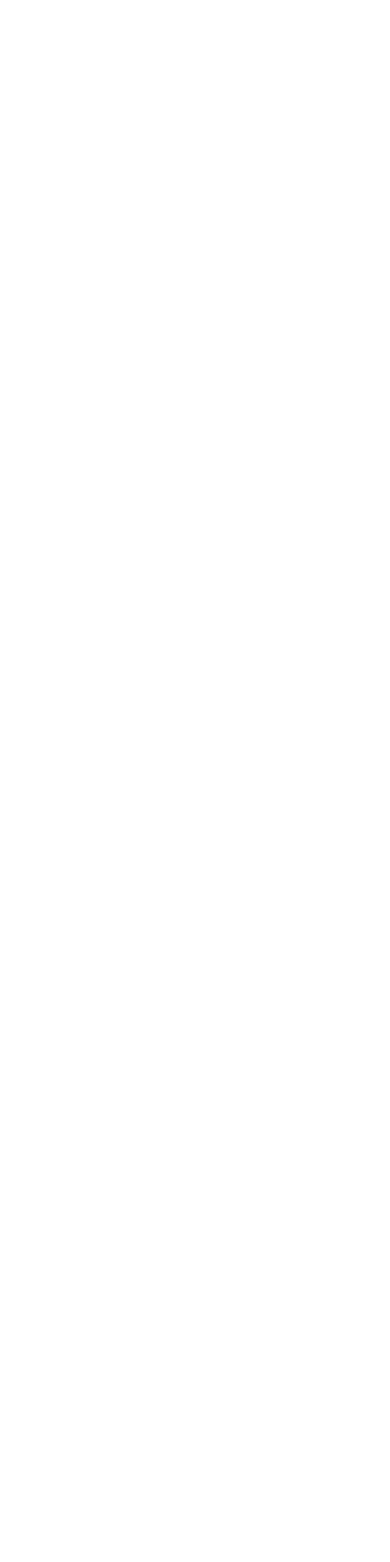
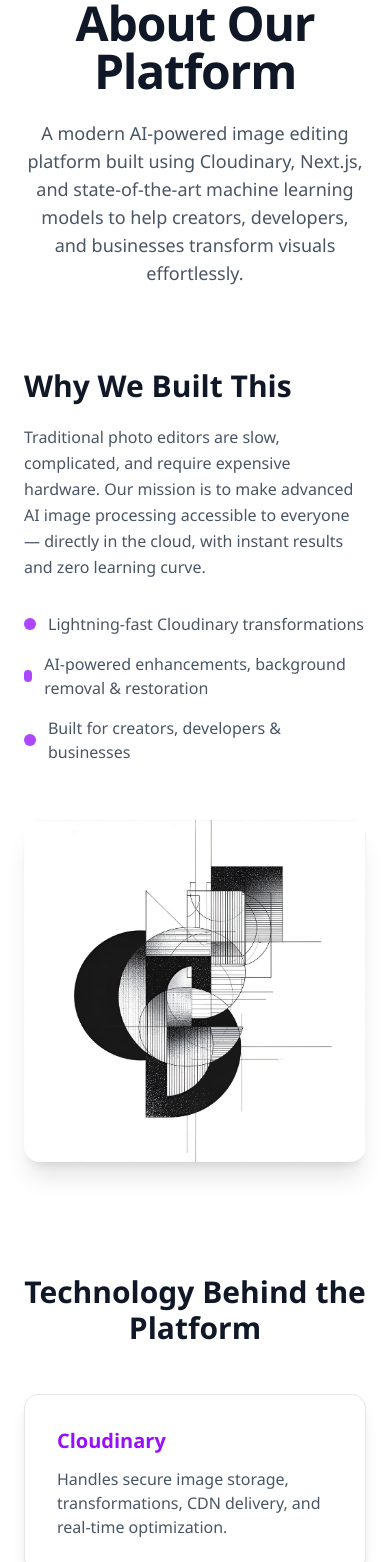
Before and after one commit to MHassan0000/Noctra, a Next.js app: page /about in a window 390 px wide. Shown: the part 80-1642 px from the top of the page. Before the commit the page ends 844 px from the top, so only its background shows below. Built offline with nearby package versions, Linux system fonts and the light colour scheme; no server answers.

Commit message:
styling changes

```diff
--- a/app/(root)/about/page.tsx
+++ b/app/(root)/about/page.tsx
@@ -1,9 +1,101 @@
-import React from 'react'
+import Image from "next/image";
 
-const AboutPage = () => {
+export default function AboutPage() {
   return (
-    <div className=''></div>
-  )
+    <main className="container mx-auto px-6 py-20">
+      {/* Header */}
+      <section className="text-center max-w-3xl mx-auto">
+        <h1 className="text-5xl font-extrabold tracking-tight text-gray-900 dark:text-white">
+          About Our Platform
+        </h1>
+
+        <p className="mt-6 text-lg text-gray-600 dark:text-gray-300">
+          A modern AI-powered image editing platform built using Cloudinary,
+          Next.js, and state-of-the-art machine learning models to help
+          creators, developers, and businesses transform visuals effortlessly.
+        </p>
+      </section>
+
+      {/* Why We Exist */}
+      <section className="mt-20 grid lg:grid-cols-2 gap-14 items-center">
+        <div>
+          <h2 className="text-3xl font-bold text-gray-900 dark:text-white">
+            Why We Built This
+          </h2>
+          <p className="mt-5 text-gray-600 dark:text-gray-300 leading-relaxed">
+            Traditional photo editors are slow, complicated, and require
+            expensive hardware. Our mission is to make advanced AI image
+            processing accessible to everyone — directly in the cloud, with
+            instant results and zero learning curve.
+          </p>
+
+          <ul className="mt-8 space-y-4">
+            <li className="flex items-center gap-3">
+              <span className="h-3 w-3 rounded-full bg-purple-500"></span>
+              <p className="text-gray-600 dark:text-gray-300">
+                Lightning-fast Cloudinary transformations
+              </p>
+            </li>
+            <li className="flex items-center gap-3">
+              <span className="h-3 w-3 rounded-full bg-purple-500"></span>
+              <p className="text-gray-600 dark:text-gray-300">
+                AI-powered enhancements, background removal & restoration
+              </p>
+            </li>
+            <li className="flex items-center gap-3">
+              <span className="h-3 w-3 rounded-full bg-purple-500"></span>
+              <p className="text-gray-600 dark:text-gray-300">
+                Built for creators, developers & businesses
+              </p>
+            </li>
+          </ul>
+        </div>
+
+        <div className="flex justify-center">
+          <Image
+            src="/images/logo.png"
+            alt="AI Editing"
+            width={500}
+            height={500}
+            className="rounded-2xl shadow-xl object-cover"
+          />
+        </div>
+      </section>
+
+      {/* Technology */}
+      <section className="mt-28">
+        <h2 className="text-3xl font-bold text-gray-900 dark:text-white text-center">
+          Technology Behind the Platform
+        </h2>
+
+        <div className="mt-12 grid sm:grid-cols-2 lg:grid-cols-3 gap-10">
+          <div className="p-8 rounded-xl shadow-lg border border-gray-200 dark:border-gray-700 bg-white dark:bg-gray-900">
+            <h3 className="text-xl font-semibold text-purple-600">
+              Cloudinary
+            </h3>
+            <p className="mt-3 text-gray-600 dark:text-gray-300">
+              Handles secure image storage, transformations, CDN delivery, and
+              real-time optimization.
+            </p>
+          </div>
+
+          <div className="p-8 rounded-xl shadow-lg border border-gray-200 dark:border-gray-700 bg-white dark:bg-gray-900">
+            <h3 className="text-xl font-semibold text-purple-600">Next.js 16</h3>
+            <p className="mt-3 text-gray-600 dark:text-gray-300">
+              Powers the server-side rendering, API routes, authentication, and
+              app-level routing.
+            </p>
+          </div>
+
+          <div className="p-8 rounded-xl shadow-lg border border-gray-200 dark:border-gray-700 bg-white dark:bg-gray-900">
+            <h3 className="text-xl font-semibold text-purple-600">AI Models</h3>
+            <p className="mt-3 text-gray-600 dark:text-gray-300">
+              State-of-the-art ML models handle enhancement, restoration,
+              generative edits, and more.
+            </p>
+          </div>
+        </div>
+      </section>
+    </main>
+  );
 }
-
-export default AboutPage
--- a/app/(root)/credits/page.tsx
+++ b/app/(root)/credits/page.tsx
@@ -1,9 +1,107 @@
-import React from 'react'
+import { auth } from "@clerk/nextjs/server";
+import { SignedIn } from "@clerk/nextjs";
+import Image from "next/image";
+import { redirect } from "next/navigation";
 
-const CreditPage = () => {
+import Header from "@/app/components/shared/header";
+import { Button } from "@/app/components/ui/button";
+import { plans } from "@/constants";
+import { getUserById } from "@/lib/actions/user.actions";
+// import Checkout from "@/app/components/shared/Checkout";
+
+const Credits = async () => {
+  const { userId } = await auth();
+
+  if (!userId) redirect("/sign-in");
+
+  const user = await getUserById(userId);
+
   return (
-    <div>CreditPage</div>
-  )
-}
+    <>
+      <Header
+        title="Buy Credits"
+        subtitle="Choose a credit package that suits your needs!"
+      />
 
-export default CreditPage
+      <section className="container mx-auto px-4 py-16">
+        <ul className="grid grid-cols-1 sm:grid-cols-2 lg:grid-cols-3 gap-10">
+          {plans.map((plan) => (
+            <li
+              key={plan.name}
+              className="flex flex-col justify-between rounded-2xl border border-gray-200 bg-white p-8 shadow-lg transition-all hover:shadow-2xl dark:bg-gray-900 dark:border-gray-700"
+            >
+              {/* Top Section */}
+              <div className="flex flex-col items-center text-center gap-4">
+                <Image
+                  src={plan.icon}
+                  alt={plan.name}
+                  width={60}
+                  height={60}
+                  className="mb-2"
+                />
+
+                <p className="text-xl font-semibold text-purple-600">
+                  {plan.name}
+                </p>
+
+                <p className="text-5xl font-extrabold text-gray-900 dark:text-white">
+                  ${plan.price}
+                </p>
+
+                <p className="text-base text-gray-600 dark:text-gray-300">
+                  {plan.credits} Credits
+                </p>
+              </div>
+
+              {/* Inclusions */}
+              <ul className="mt-8 flex flex-col gap-4">
+                {plan.inclusions.map((inclusion) => (
+                  <li
+                    key={plan.name + inclusion.label}
+                    className="flex items-center gap-3"
+                  >
+                    <Image
+                      src={`/icons/${
+                        inclusion.isIncluded ? "check.svg" : "cross.svg"
+                      }`}
+                      alt="icon"
+                      width={22}
+                      height={22}
+                    />
+
+                    <p className="text-sm text-gray-700 dark:text-gray-300">
+                      {inclusion.label}
+                    </p>
+                  </li>
+                ))}
+              </ul>
+
+              {/* Action */}
+              <div className="mt-10">
+                {plan.name === "Free" ? (
+                  <Button
+                    variant="outline"
+                    className="w-full border-purple-500 text-purple-600 hover:bg-purple-50 dark:hover:bg-gray-800"
+                  >
+                    Free Consumable
+                  </Button>
+                ) : (
+                  <SignedIn>
+                    {/* <Checkout
+                      plan={plan.name}
+                      amount={plan.price}
+                      credits={plan.credits}
+                      buyerId={user._id}
+                    /> */}
+                  </SignedIn>
+                )}
+              </div>
+            </li>
+          ))}
+        </ul>
+      </section>
+    </>
+  );
+};
+
+export default Credits;
--- a/app/components/shared/sidebar.tsx
+++ b/app/components/shared/sidebar.tsx
@@ -15,7 +15,7 @@ interface NavLink {
 const navLinks: NavLink[] = [
   { label: "Home", href: "/", Icon: Home },
   { label: "Contact", href: "/contact", Icon: Mail },
-  { label: "Docs", href: "/docs", Icon: BookOpen },
+  { label: "About", href: "/about", Icon: BookOpen },
 ]
 
 export default function Sidebar() {
--- a/constants/index.ts
+++ b/constants/index.ts
@@ -75,7 +75,7 @@ export const plans = [
   {
     _id: 1,
     name: "Free",
-    icon: "/assets/icons/free-plan.svg",
+    icon: "/icons/free-plan.svg",
     price: 0,
     credits: 20,
     inclusions: [
@@ -100,7 +100,7 @@ export const plans = [
   {
     _id: 2,
     name: "Pro Package",
-    icon: "/assets/icons/free-plan.svg",
+    icon: "/icons/free-plan.svg",
     price: 40,
     credits: 120,
     inclusions: [
@@ -125,7 +125,7 @@ export const plans = [
   {
     _id: 3,
     name: "Premium Package",
-    icon: "/assets/icons/free-plan.svg",
+    icon: "/icons/free-plan.svg",
     price: 199,
     credits: 2000,
     inclusions: [
```
Also changed, not shown: app/(root)/contact/page.tsx (added), public/images/logo.png (renamed from public/images/texture.png).
